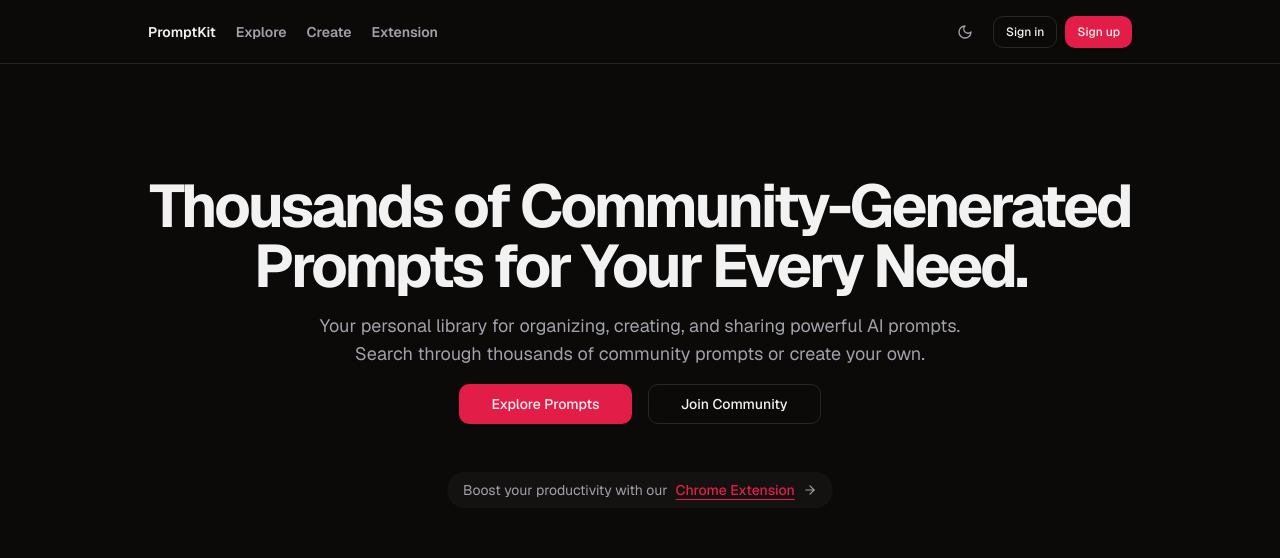
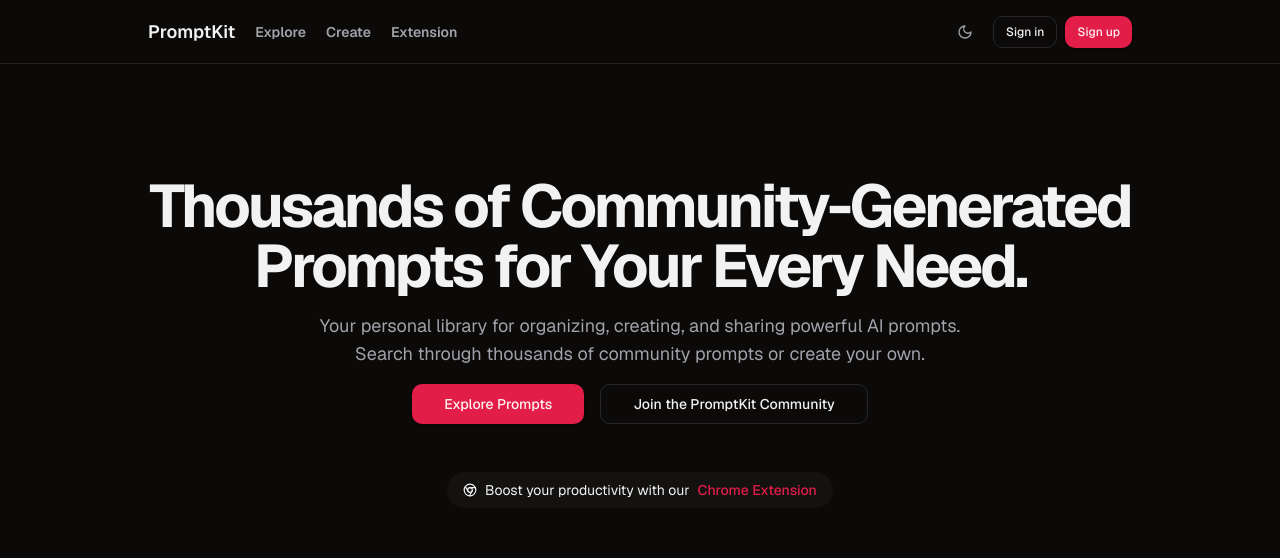
Before and after one commit to EV9H/PromptKit, a Next.js app in the folder promptkit-app/: page / in a window 1280 px wide. Shown: the top 558 px of the page. Built offline with nearby package versions, Linux system fonts and the light colour scheme; no server answers; the database is empty.

Commit message:
some ui fixes

```diff
--- a/promptkit-app/app/(auth-pages)/sign-in/page.tsx
+++ b/promptkit-app/app/(auth-pages)/sign-in/page.tsx
@@ -15,7 +15,7 @@
   const callbackUrl = searchParams.callbackUrl;
 
   return (
-    <form className="flex-1 flex flex-col min-w-64">
+    <form className="flex-1 flex flex-col min-w-64 max-w-64 mx-auto">
       <h1 className="text-2xl font-medium">Sign in</h1>
       <p className="text-sm text-foreground">
         Don't have an account?{" "}
--- a/promptkit-app/app/(auth-pages)/smtp-message.tsx
+++ b/promptkit-app/app/(auth-pages)/smtp-message.tsx
@@ -3,7 +3,7 @@
 
 export function SmtpMessage() {
   return (
-    <div className="bg-muted/50 px-5 py-3 border rounded-md flex gap-4">
+    <div className="bg-muted/50 px-5 py-3 border rounded-md flex gap-4 w-full mx-auto">
       <InfoIcon size={16} className="mt-0.5" />
       <div className="flex flex-col gap-1">
         <small className="text-sm text-secondary-foreground">
--- a/promptkit-app/app/extension/page.tsx
+++ b/promptkit-app/app/extension/page.tsx
@@ -99,7 +99,7 @@
             <div className="mt-24 space-y-12">
                 <div className="text-center">
                     <Heading as="h2" size="2xl">
-                        How it works
+                        Get Started in 3 Steps
                     </Heading>
                 </div>
 
--- a/promptkit-app/app/layout.tsx
+++ b/promptkit-app/app/layout.tsx
@@ -9,6 +9,7 @@
 import { ThemeProvider } from "next-themes";
 import Link from "next/link";
 import "./globals.css";
+import { Heading } from "@/components/typography/heading";
 
 const defaultUrl = process.env.VERCEL_URL
   ? `https://${process.env.VERCEL_URL}`
@@ -47,7 +48,7 @@
               <nav className="w-full flex justify-center border-b border-b-foreground/10 h-16">
                 <div className="w-full max-w-5xl flex justify-between items-center p-3 px-5 text-sm">
                   <div className="flex gap-5 items-center font-semibold">
-                    <Link href={"/"}>PromptKit</Link>
+                    <Link href={"/"}><Heading>PromptKit</Heading></Link>
                     <Link href={"/prompts/explore"} className="text-muted-foreground hover:text-foreground">
                       Explore
                     </Link>
--- a/promptkit-app/app/page.tsx
+++ b/promptkit-app/app/page.tsx
@@ -4,7 +4,7 @@
 import { PromptCategoryList } from "@/components/prompts/prompt-category-list";
 import { Button } from "@/components/ui/button";
 import Link from "next/link";
-import { ArrowRight } from "lucide-react";
+import { ArrowRight, Chrome } from "lucide-react";
 
 export default async function Home() {
   const supabase = await createClient();
@@ -49,7 +49,7 @@
             </Button>
             <Button asChild size="lg" variant="outline">
               <Link href="/sign-up">
-                Join Community
+                Join the PromptKit Community
               </Link>
             </Button>
           </div>
@@ -58,14 +58,14 @@
 
       {/* Chrome Extension Banner */}
       <div className="mb-12 flex items-center justify-center">
-        <div className="flex items-center gap-2 bg-muted/30 px-4 py-2 rounded-full text-sm text-muted-foreground">
+        <div className="flex items-center gap-2 bg-muted/30 px-4 py-2 rounded-full text-sm">
+          <Chrome className="h-3.5 w-3.5" />
           <span>Boost your productivity with our</span>
           <Button variant="link" asChild className="h-auto p-0">
             <Link href="/extension" className="font-medium text-primary">
-              <span className="underline">Chrome Extension</span>
+              <span>Chrome Extension</span>
             </Link>
           </Button>
-          <ArrowRight className="h-3.5 w-3.5" />
         </div>
       </div>
 
```
